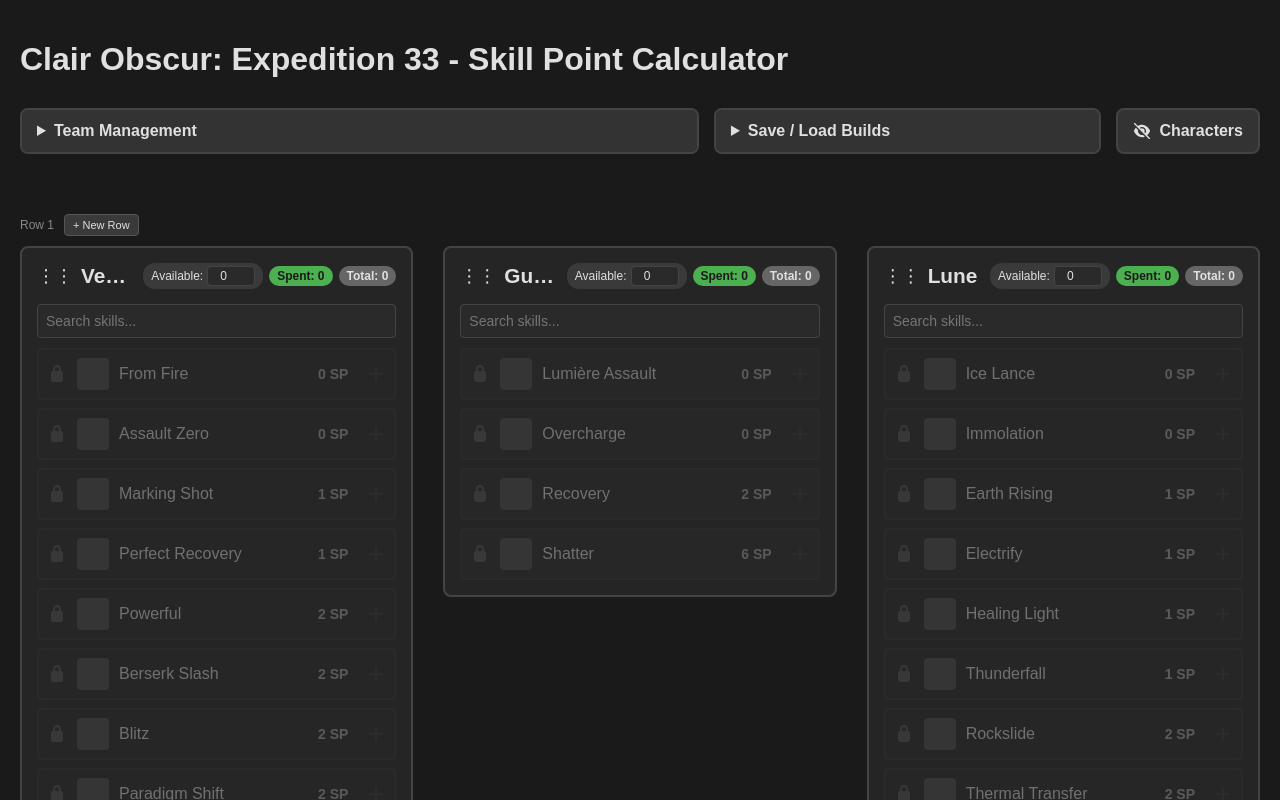
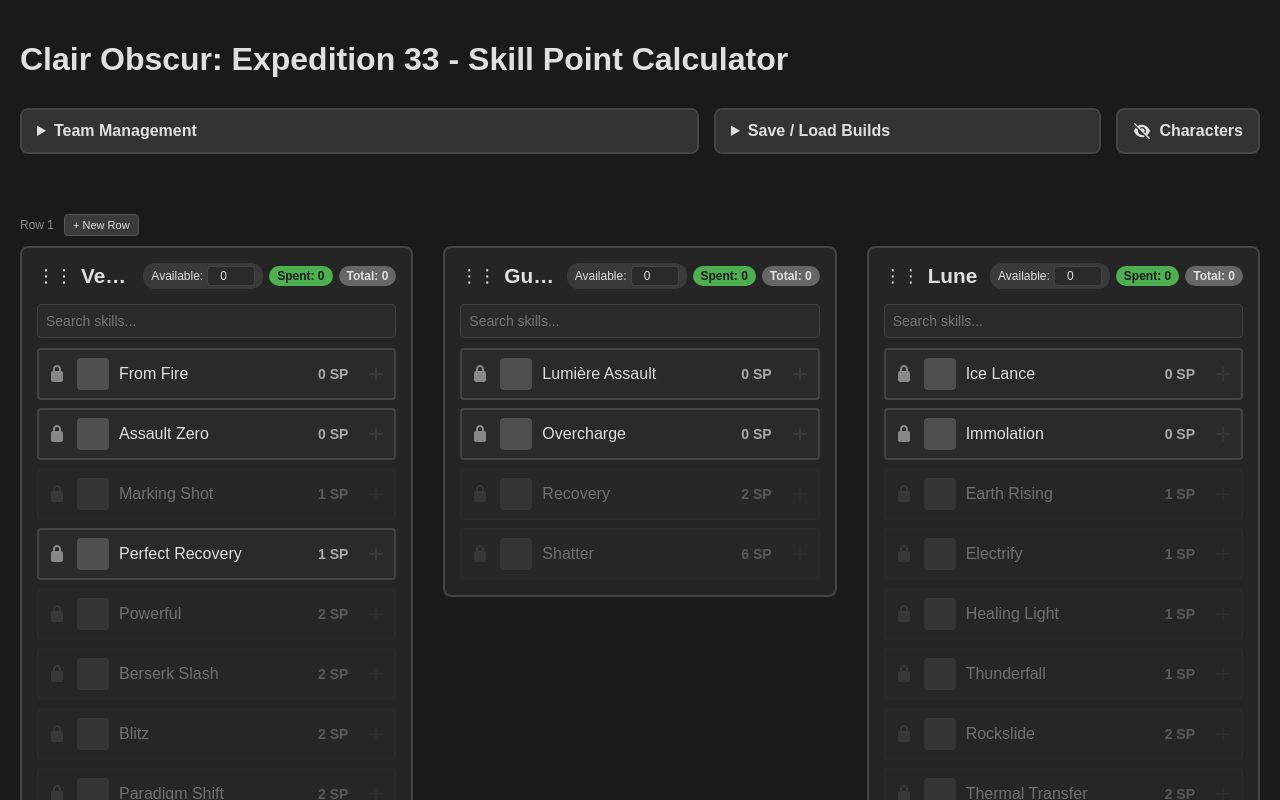
Before and after one commit to AllySummers/clairobscurskills, a React (Vite) app: page / in a window 1280 px wide. Shown: the top 800 px of the page. Built offline with nearby package versions, Linux system fonts and the light colour scheme; grey boxes are pictures that could not be loaded.

Commit message:
fix prereq skills4

```diff
--- a/src/components/SkillItem.tsx
+++ b/src/components/SkillItem.tsx
@@ -62,7 +62,7 @@
 			return parts.length > 0 ? parts.join(' | ') : null;
 		}, [skill.prerequisites]);
 
-		const isDisabled = !isGradient || (!isSelected && !prerequisitesMet);
+		const isDisabled = isGradient || (!isSelected && !prerequisitesMet);
 		const containerRef = useRef<HTMLDivElement>(null);
 		const [isFocused, setIsFocused] = useState(false);
 		const focusTimeoutRef = useRef<number | null>(null);
```
Also changed, not shown: src/data/skills.ts (line endings or trailing spaces).
